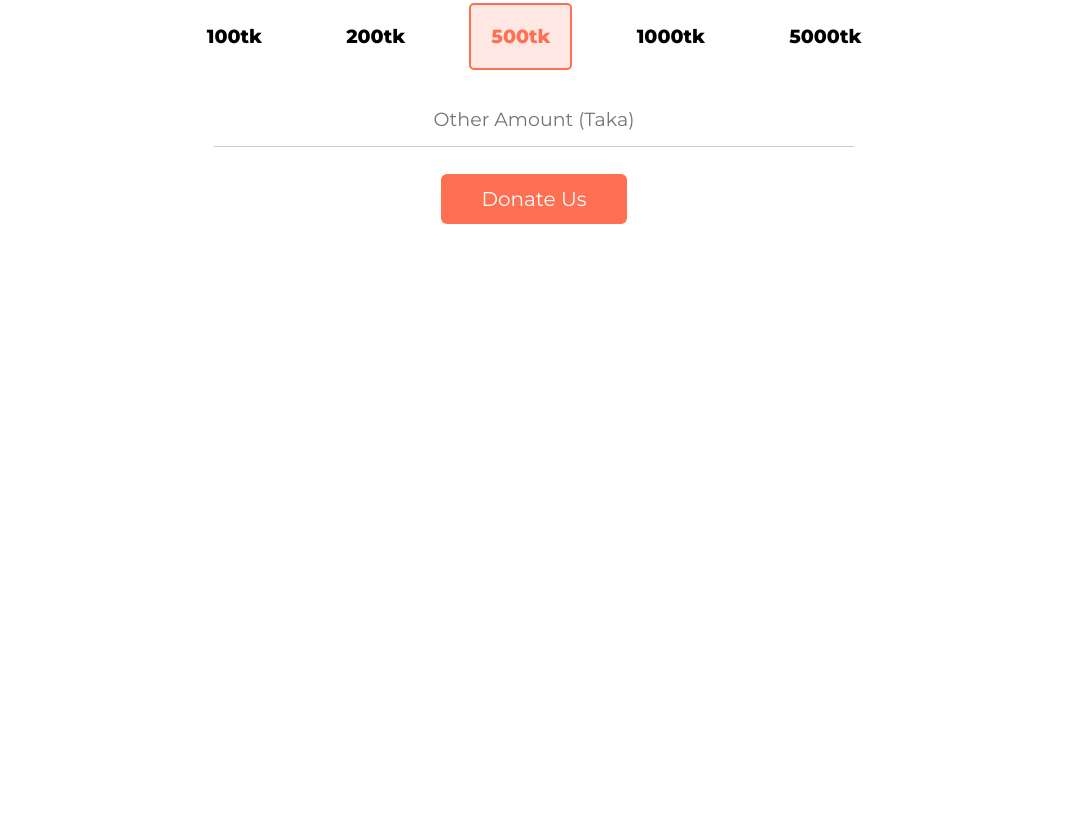
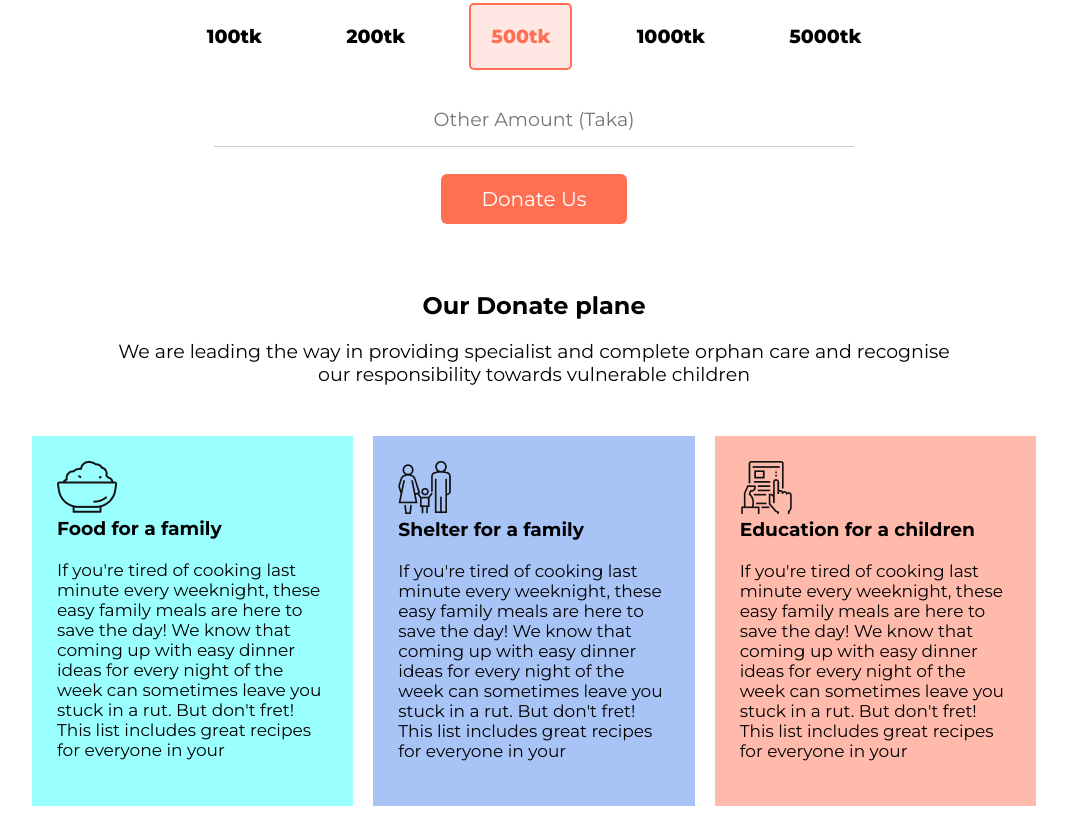
Before and after one commit to anissvr/donate-today, a plain HTML site: page index.html in a window 1280 px wide. Shown: the part 987-1823 px from the top of the page, without its empty margins (106-1173 px from the left). Before the commit the page ends 1278 px from the top, so only its background shows below. Drawn offline with Linux system fonts and the light colour scheme.

Commit message:
plane-area

```diff
--- a/index.html
+++ b/index.html
@@ -14,8 +14,6 @@
 
 <body>
     <section class="hiro-section">
-
-        <div class="left-side"></div>
         <div class="heading-area">
             <h1>Honour Prophet Ibrahim’s (as) tradition and sacrifice for the love of Allah</h1>
             <p id="hiro-p">
@@ -24,7 +22,6 @@
             <a href="#" target="_blank" class="donate-button">Donate Us</a>
         </div>
 
-        <div class="right-area"> </div>
     </section>
 
     <section class="donate-section">
@@ -48,6 +45,46 @@
             <a href="#" target="_blank" class="donate-button">Donate Us</a>
         </div>
     </section>
+    <section class="donate-plan">
+        <h2>Our Donate plane</h2>
+        <p>
+            We are leading the way in providing specialist and complete orphan care and recognise<br> our responsibility
+            towards vulnerable children
+        </p>
+        <div class="plan-box">
+            <div class="box" id="first-plan">
+                <img src="img/food.png" alt="food">
+                <h3>Food for a family</h3>
+                <p>
+                    If you're tired of cooking last minute every weeknight, these easy family meals are here to save the
+                    day! We know that coming up with easy dinner ideas for every night of the week can sometimes leave
+                    you stuck in a rut. But don't fret! This list includes great recipes for everyone in your
+
+                </p>
+            </div>
+            <div class="box" id="second-plan">
+                <img src="img/shelter.png" alt="food">
+                <h3>Shelter for a family</h3>
+                <p>
+                    If you're tired of cooking last minute every weeknight, these easy family meals are here to save the
+                    day! We know that coming up with easy dinner ideas for every night of the week can sometimes leave
+                    you stuck in a rut. But don't fret! This list includes great recipes for everyone in your
+
+                </p>
+            </div>
+            <div class="box" id="third-plan">
+                <img src="img/Frame-1.png" alt="food">
+                <h3>Education for a children</h3>
+                <p>
+                    If you're tired of cooking last minute every weeknight, these easy family meals are here to save the
+                    day! We know that coming up with easy dinner ideas for every night of the week can sometimes leave
+                    you stuck in a rut. But don't fret! This list includes great recipes for everyone in your
+
+                </p>
+            </div>
+
+        </div>
+    </section>
 </body>
 
 </html>
--- a/style.css
+++ b/style.css
@@ -17,21 +17,13 @@
 
 .heading-area {
     width: 70%;
-
     margin: 0 auto;
 }
-
-.left-area,
-.right-are {
-    width: 10%;
-}
-
 
 h1 {
     padding-top: 5em;
     margin-bottom: 20px;
     font-size: 40px;
-
     color: white;
     font-weight: 600;
     text-transform: capitalize;
@@ -104,3 +96,36 @@ input {
     text-transform: capitalize;
 
 }
+
+.donate-plan {
+    text-align: center;
+
+}
+
+.plan-box {
+    width: 80%;
+    display: flex;
+    margin: auto;
+}
+
+.box {
+    margin: 30px 10px;
+    padding: 25px;
+    text-align: left;
+}
+
+.box p {
+    font-size: 17px;
+}
+
+#first-plan {
+    background-color: rgba(0, 255, 255, 0.398);
+}
+
+#second-plan {
+    background-color: rgba(100, 148, 237, 0.558);
+}
+
+#third-plan {
+    background-color: #ff6e5179;
+}
```
